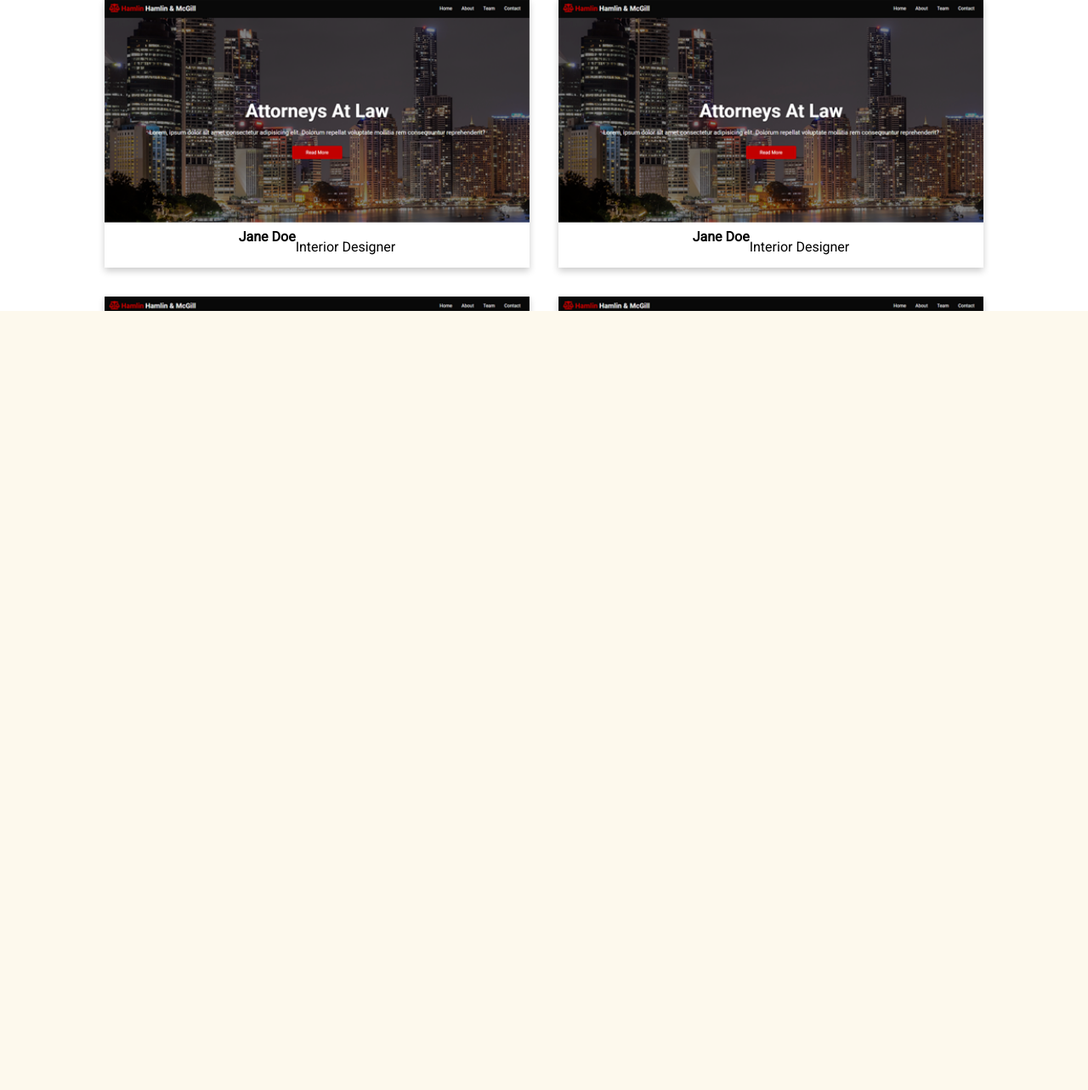
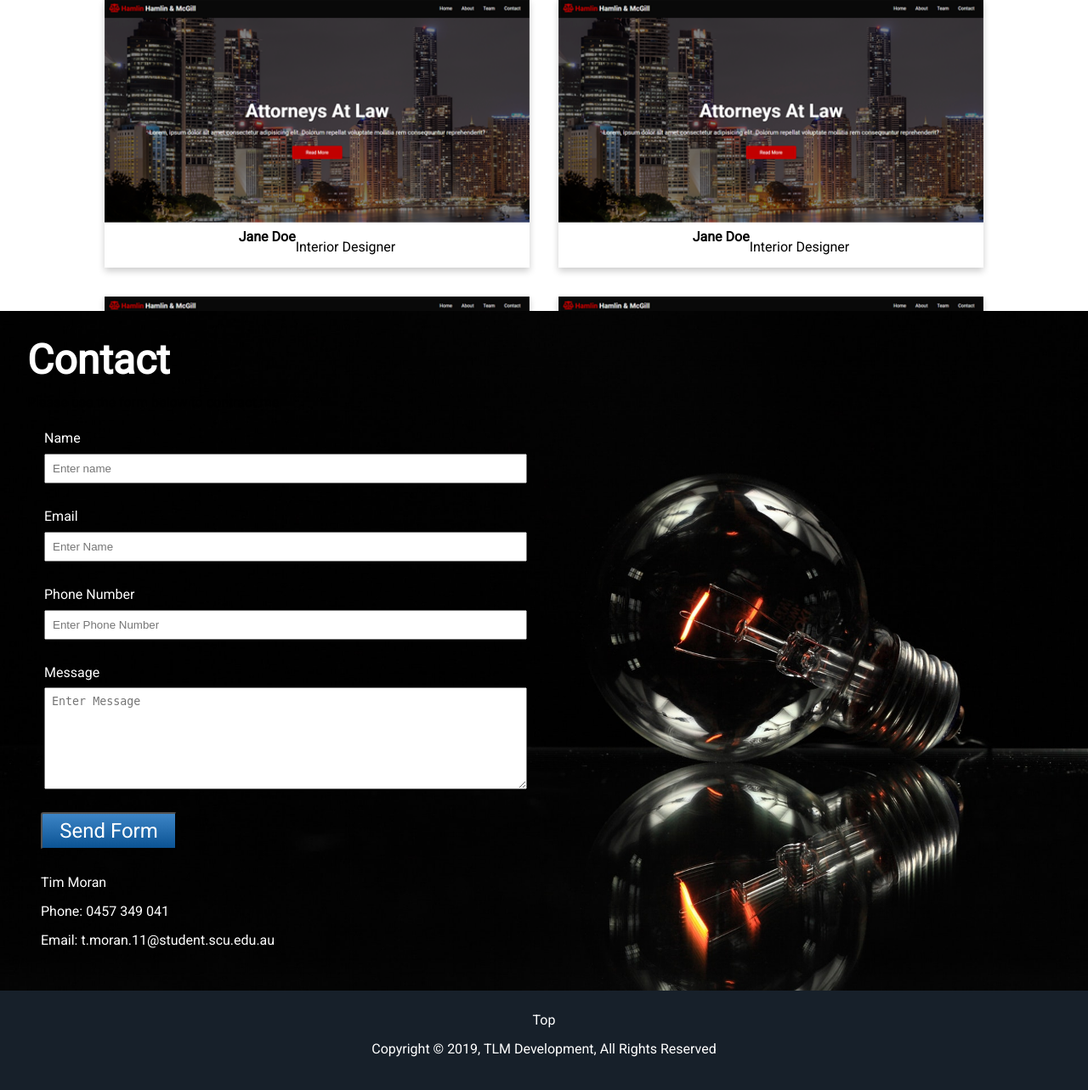
Before and after one commit to tmoran18/portfolio, a PHP site: page / in a window 1280 px wide. Shown: the part 2034-3317 px from the top of the page at 85% size. Before the commit the page ends 2400 px from the top, so only its background shows below. Run offline with PHP 8.4, Linux system fonts and the light colour scheme; some libraries are stand-ins or nearby versions.

Commit message:
Contact form Added

```diff
--- a/css/styles.css
+++ b/css/styles.css
@@ -97,6 +97,9 @@ p {
    text-shadow:   none;
    }
 
+.btn-light{
+   color:#fff;
+}
 
 .btn:hover {
 
@@ -279,27 +282,26 @@ background:#FDF9ED;
  }
 
 
+/* Section: Contact */
+#contact {
+   height:100vh;
+   display:flex;
+   background:url("../img/bulb.jpg") no-repeat center center/cover;
 
-/* Section:Clients */
-
-#clients .items {
-   display: flex;
+}
+#contact form{
+   margin:0 auto;
+}
+#contact .contact-form {
+   flex:1;
 }
 
-#clients .items img {
-   display: block;
-   margin: auto;
-   width: 100%;
+#contact .contact-form h2 {
+   color:#fff;
 }
 
-/* Section: Contact */
-#contact {
-   display: flex;
-}
-
-#contact .map,
-#contact .contact-form {
-   flex: 1;
+#contact .contact-right{
+   flex:1;
 }
 
 #contact .contact-form .form-group {
@@ -309,6 +311,8 @@ background:#FDF9ED;
 
 #contact .contact-form label {
    display: block;
+   color:#fff;
+   padding-bottom:0.4rem;
 }
 
 #contact .contact-form input,
@@ -316,3 +320,18 @@ background:#FDF9ED;
    width: 100%;
    padding: 0.5rem;
 }
+
+#contact .contact-form textarea:last-child{
+   padding-bottom:5rem;
+}
+#contact .contact-form input[type=submit]{
+   width:10rem;
+   margin: 0 auto;
+   margin-left:1rem;
+   cursor: pointer;
+}
+
+#contact .contact-details p{
+   color:#fff;
+   margin-left:1rem;
+}
--- a/index.html
+++ b/index.html
@@ -38,7 +38,7 @@
                Hello, I'm Tim Moran
             </h1>
             <h2 class="m-heading pb-4 ">I want to be a Web Developer</h2>
-            <a href="#about" class="btn">PORTFOLIO</a>
+            <a href="#portfolio" class="btn">PORTFOLIO</a>
          </div>
       </header>
    </div>
@@ -148,6 +148,64 @@
          </div>
       </div>
    </section>
+
+   <section id="contact">
+      <div class="contact-form p-2">
+         <h2 class="m-heading">Contact</h2>
+         <p>Please use the form below to contract me</p>
+         <form>
+            <div class="form-group">
+               <label for="name">Name</label>
+               <input
+                  type="text"
+                  name="name"
+                  id="name"
+                  placeholder="Enter name"
+               />
+            </div>
+            <div class="form-group">
+               <label for="email">Email</label>
+               <input
+                  type="email"
+                  name="email"
+                  id="email"
+                  placeholder="Enter Name"
+               />
+            </div>
+            <div class="form-group">
+               <label for="phone">Phone Number</label>
+               <input
+                  type="text"
+                  name="phone"
+                  id="phone"
+                  placeholder="Enter Phone Number"
+               />
+            </div>
+            <div class="form-group">
+               <label for="message">Message</label>
+               <textarea
+                  name="message"
+                  id="message"
+                  placeholder="Enter Message"
+               ></textarea>
+            </div>
+            <input type="submit" value="Send Form" class="btn" />
+         </form>
+         <div class="contact-details">
+            <p class="pt-1">Tim Moran</p>
+            <p>Phone: 0457 349 041</p>
+            <p>Email: t.moran.11@student.scu.edu.au</p>
+         </div>
+      </div>
+      <div class="contact-right"></div>
+
+   </section>
+   <!-- Footer -->
+   <footer id="main-footer" class="bg-dark text-center py-1">
+      <div class="container"></div>
+      <a href="#home" class="btn-light">Top</a>
+      <p>Copyright &copy; 2019, TLM Development, All Rights Reserved</p>
+   </footer>
    <!-- JQuery CDN -->
    <script src="https://code.jquery.com/jquery-3.3.1.min.js" integrity="sha256-FgpCb/KJQlLNfOu91ta32o/NMZxltwRo8QtmkMRdAu8=" crossorigin="anonymous"></script>
    <!-- Local JS File -->
```
Also changed, not shown: img/bulb.jpg (added).
